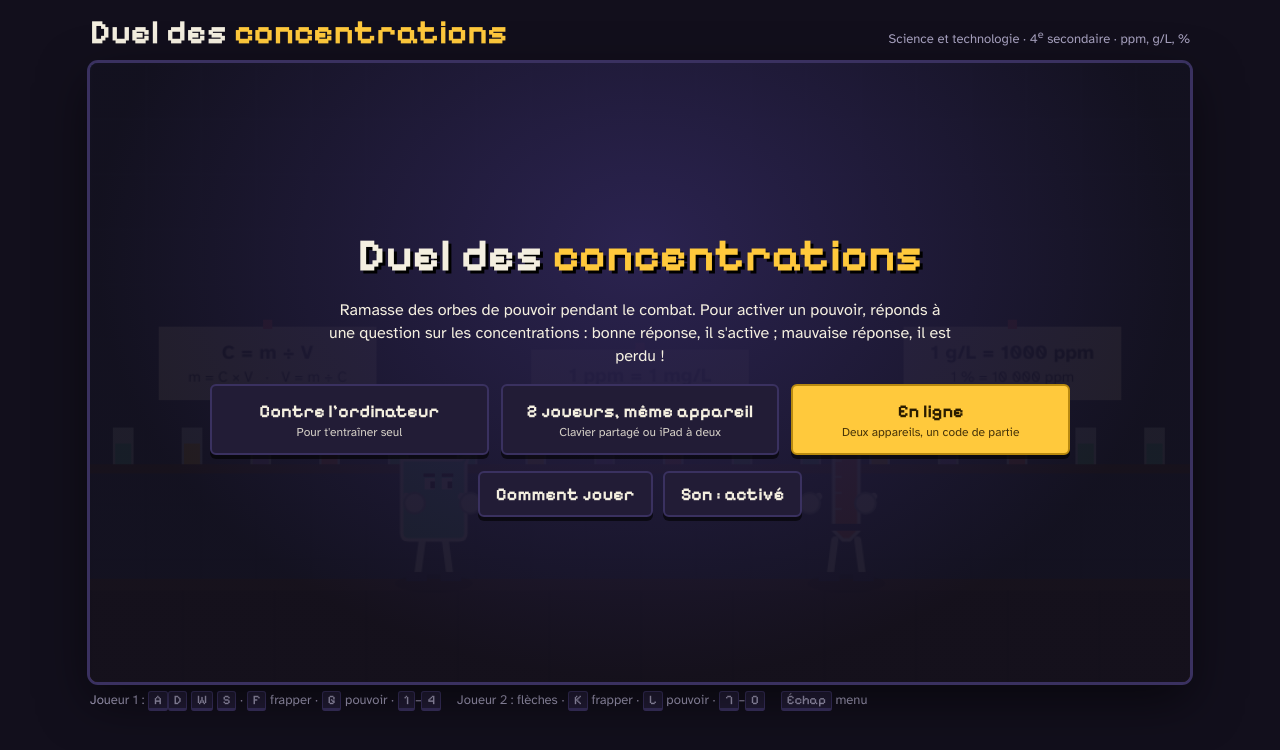
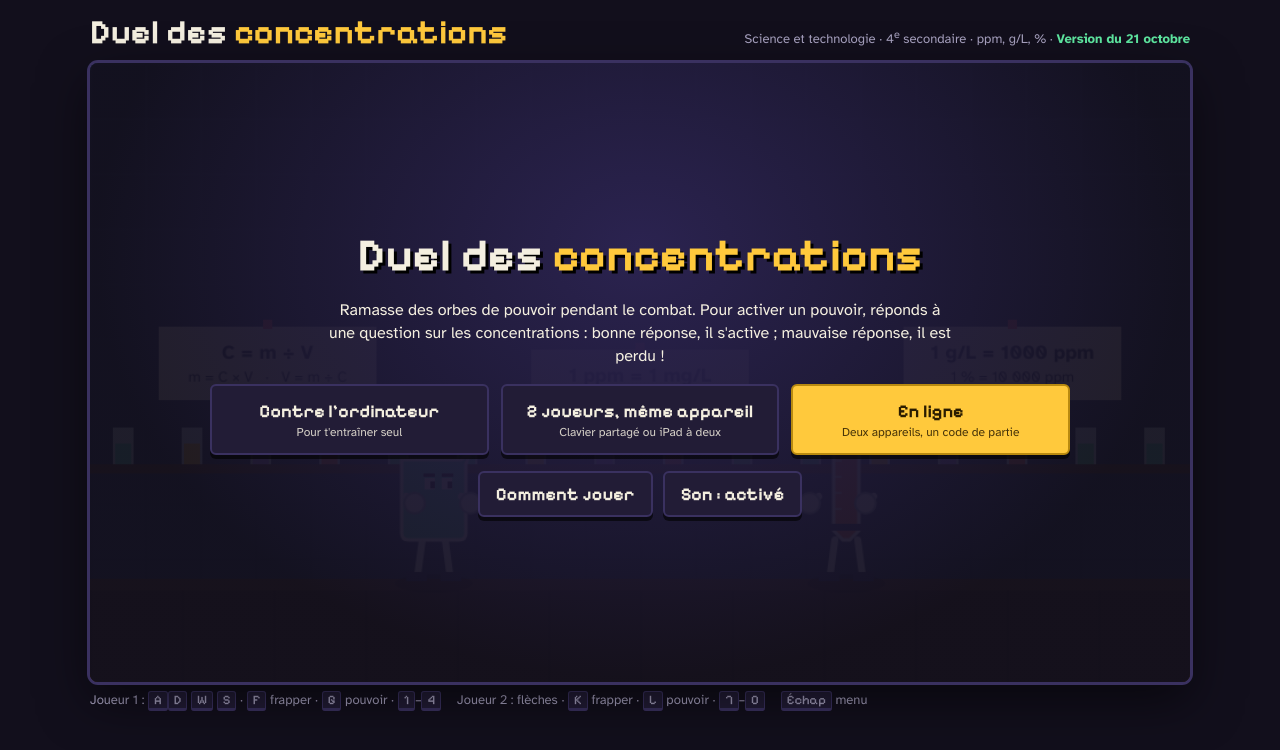
Before and after one commit to gabcamnad/Jeux-ST4, a plain HTML site: page Duel-des-concentrations.html in a window 1280 px wide. Drawn offline with Linux system fonts and the light colour scheme.

Commit message:
Add files via upload

```diff
--- a/Duel-des-concentrations.html
+++ b/Duel-des-concentrations.html
@@ -81,7 +81,7 @@ kbd{font-family:var(--f-display);background:var(--panel);border:1px solid var(--
 </head>
 <body>
 <div class="wrap">
-  <header><h1>Duel des <span>concentrations</span></h1><p>Science et technologie · 4<sup>e</sup> secondaire · ppm, g/L, %</p></header>
+  <header><h1>Duel des <span>concentrations</span></h1><p>Science et technologie · 4<sup>e</sup> secondaire · ppm, g/L, % · <b style="color:#5ee6a0">Version du 21 octobre</b></p></header>
   <div class="stage" id="stage">
     <canvas id="cv" width="960" height="540" aria-label="Arène de combat"></canvas>
 
```
Also changed, not shown: Super-Detective-des-ppm.html (+1 -1 lines).
